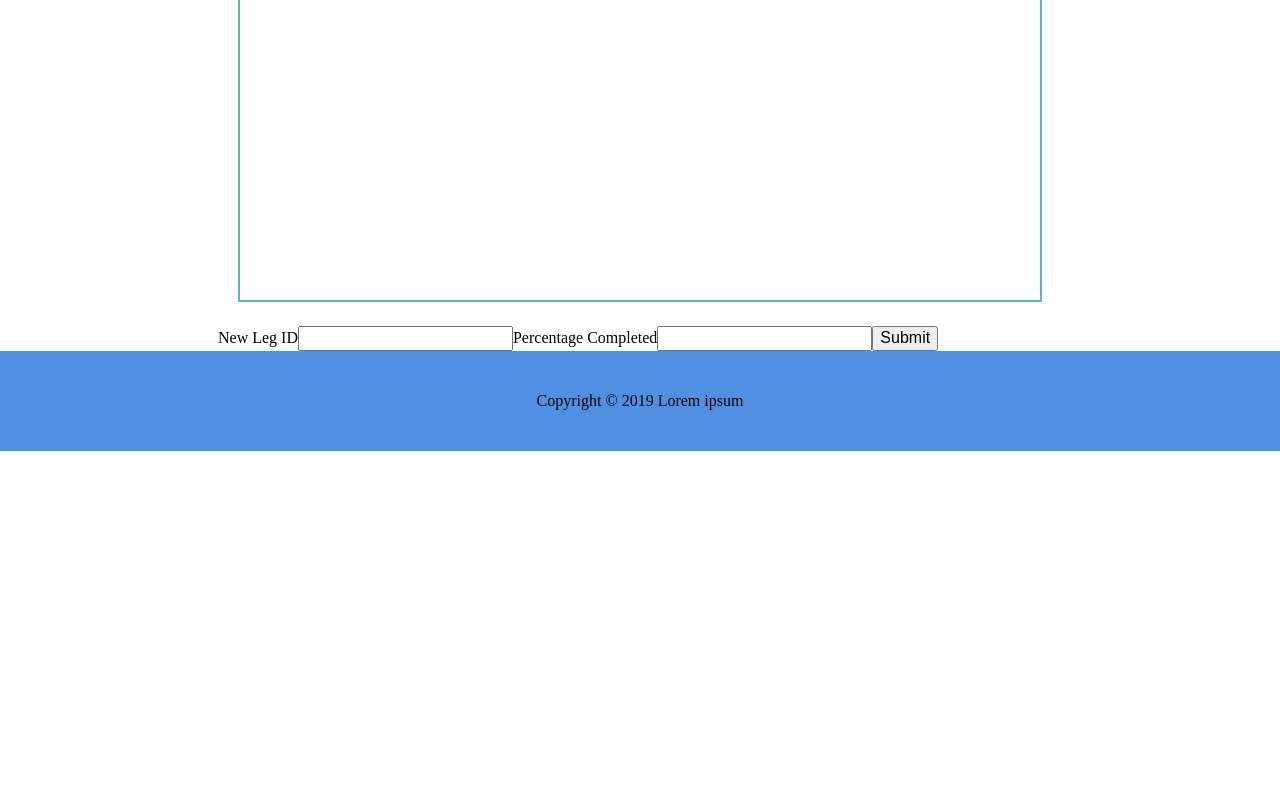
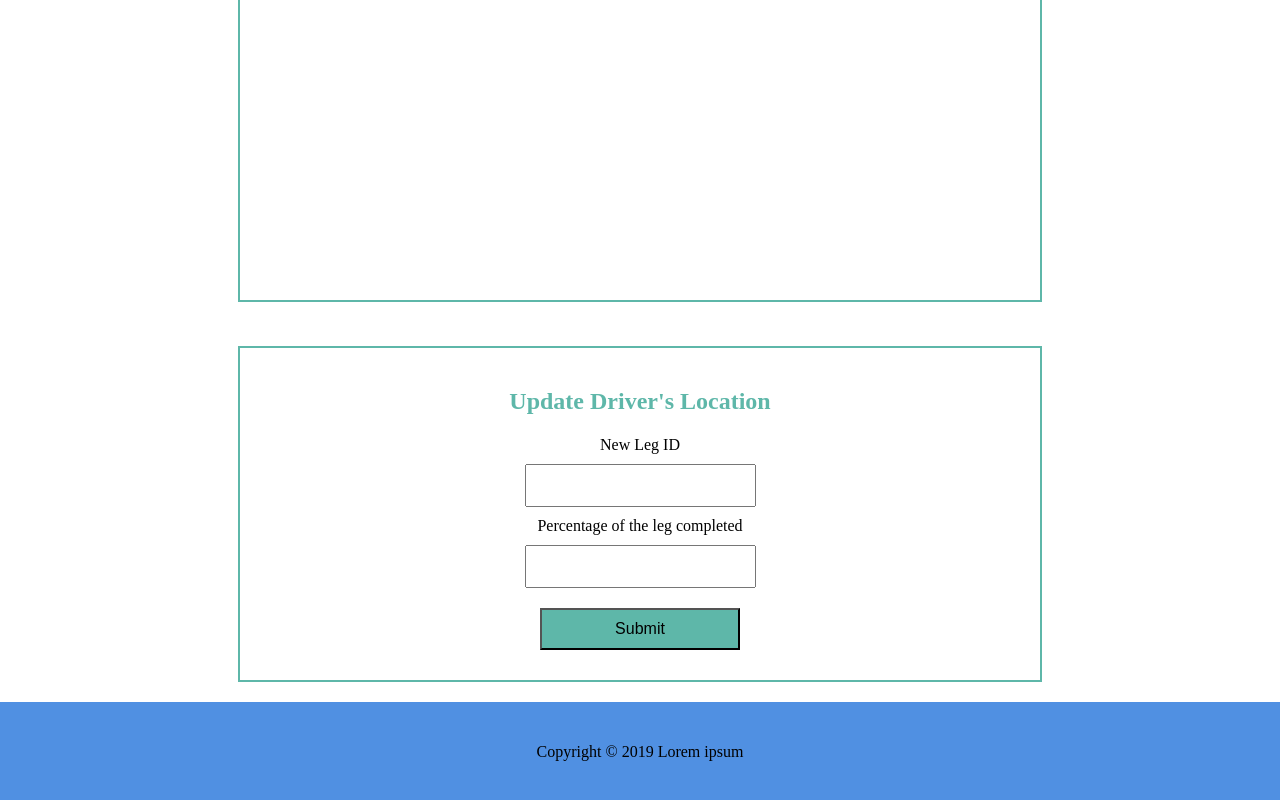
Before and after one commit to deventorum/Rose-Rocket, a React (Create React App) app in the folder client/: page /driver in a window 1280 px wide. Shown: the part 622-1422 px from the top of the page. Before the commit the page ends 1073 px from the top, so only its background shows below. Built offline with nearby package versions, Linux system fonts and the light colour scheme; no server answers.

Commit message:
Added a form to change drivers location and error messages for invalid input

```diff
--- a/client/src/components/Driver.js
+++ b/client/src/components/Driver.js
@@ -12,7 +12,8 @@ class Driver extends Component {
       legsData: [],
       driverLocation: {},
       newLegID: '',
-      newProgress: ''
+      newProgress: '',
+      error: ''
     }
     this.socket = null;
     this.handleSubmit = this.handleSubmit.bind(this);
@@ -26,11 +27,15 @@ class Driver extends Component {
     }
     this.socket.onmessage = res => {
       const incomingData = JSON.parse(res.data);
-      this.setState({
-        stopsData: incomingData.stopsData,
-        legsData: incomingData.legsData,
-        driverLocation: incomingData.driverLocation
-      })
+      if (incomingData.error) {
+        this.setState({error: incomingData.error})
+      } else {
+        this.setState({
+          stopsData: incomingData.stopsData,
+          legsData: incomingData.legsData,
+          driverLocation: incomingData.driverLocation
+        })
+      }
     }
   }
   updateLeg(event) {
@@ -48,25 +53,25 @@ class Driver extends Component {
     }
     this.setState({
       newLegID: '',
-      newProgress: ''
+      newProgress: '',
+      error: ''
     })
     this.socket.send(JSON.stringify(driverLocation))
   }
   render() {
+    const errorMessage = this.state.error ? <p className='error-message'>{this.state.error}</p> : '';
     return (
       <div className="Driver">
         <Canvas stopsData={this.state.stopsData} legsData={this.state.legsData}driverLocation={this.state.driverLocation} updateDriver={this.updateDriver}  />
         <form onSubmit={this.handleSubmit} className='update-driver'>
-        <label>
-          New Leg ID
+          <h2>Update Driver's Location</h2>
+          <label>New Leg ID</label>
           <input type='text' name='legID' value={this.state.newLegID} onChange={this.updateLeg} maxLength='2'/>
-        </label>
-        <label>
-          Percentage Completed
+          <label>Percentage of the leg completed</label>
           <input type='text' name='progress' value={this.state.newProgress}
           onChange={this.updateProgress} maxLength='3'/>
-        </label>
           <input type='submit' value='Submit' />
+          {errorMessage}
         </form>
       </div>
     )
--- a/client/src/styles/layout.css
+++ b/client/src/styles/layout.css
@@ -439,4 +439,64 @@ canvas:hover {
 .stops a:hover {
   color: black;
 }
+
+.update-driver {
+  display: -webkit-box;
+  display: -ms-flexbox;
+  display: flex;
+  -webkit-box-orient: vertical;
+  -webkit-box-direction: normal;
+      -ms-flex-direction: column;
+          flex-direction: column;
+  -webkit-box-align: center;
+      -ms-flex-align: center;
+          align-items: center;
+  -webkit-box-pack: justify;
+      -ms-flex-pack: justify;
+          justify-content: space-between;
+  border: 2px solid #5EB7A9;
+  -webkit-transition: all linear 0.25s;
+  transition: all linear 0.25s;
+  padding: 20px;
+  margin: 20px;
+  max-width: 804px;
+}
+
+.update-driver h2 {
+  color: #5EB7A9;
+  -webkit-transition: all linear 0.25s;
+  transition: all linear 0.25s;
+}
+
+.update-driver:hover {
+  border-color: #5090E2;
+}
+
+.update-driver:hover h2 {
+  color: #5090E2;
+}
+
+.update-driver input {
+  min-width: 200px;
+  margin: 10px 0;
+  padding: 10px;
+  text-align: center;
+}
+
+.update-driver input[type='submit'] {
+  background-color: #5EB7A9;
+  -webkit-transition: all linear 0.25s;
+  transition: all linear 0.25s;
+}
+
+.update-driver input[type='submit']:hover {
+  border: 1px solid black;
+  background-color: #5090E2;
+}
+
+.error-message {
+  font-weight: bold;
+  color: red;
+  margin: 10px 0;
+}
 /*# sourceMappingURL=layout.css.map */
--- a/client/src/styles/partials/_main.scss
+++ b/client/src/styles/partials/_main.scss
@@ -112,3 +112,50 @@ canvas {
     }
   }
 }
+.update-driver {
+  display: flex;
+  flex-direction: column;
+  align-items: center;
+  justify-content: space-between;
+  border: 2px solid $green;
+  transition: $trans;
+  padding: 20px;
+  margin: 20px;
+  max-width: 804px;
+
+  h2 {
+    color: $green;
+    transition: $trans;
+  }
+
+  &:hover {
+    border-color: $blue;
+
+    h2 {
+      color: $blue;
+    }
+  }
+
+  input {
+    min-width: 200px;
+    margin: 10px 0;
+    padding: 10px;
+    text-align: center;
+  }
+
+  input[type='submit'] {
+
+    background-color: $green;
+    transition: $trans;
+
+    &:hover {
+      border: 1px solid black;
+      background-color: $blue;
+    }
+  }
+}
+.error-message {
+  font-weight: bold;
+  color: red;
+  margin: 10px 0;
+}
```
Also changed, not shown: 2 other files (tests, documents, lock files or other folders).
